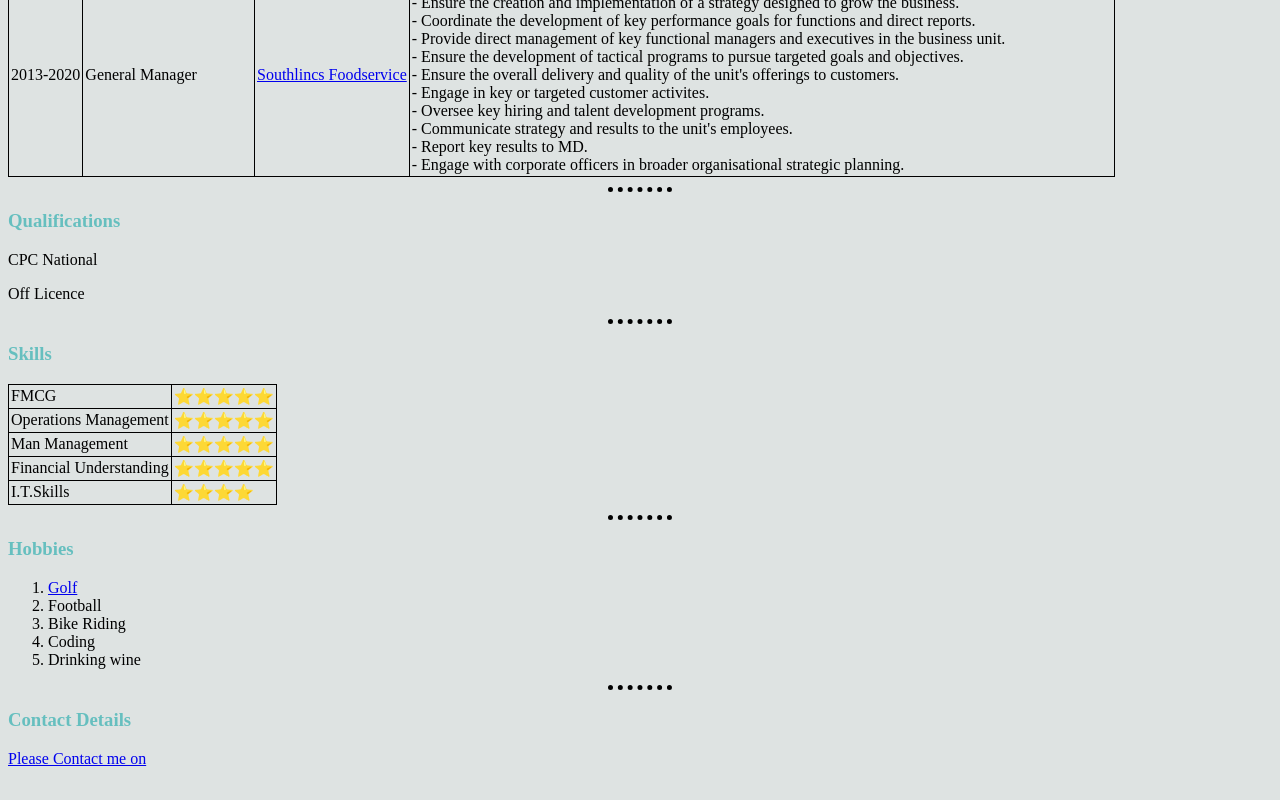
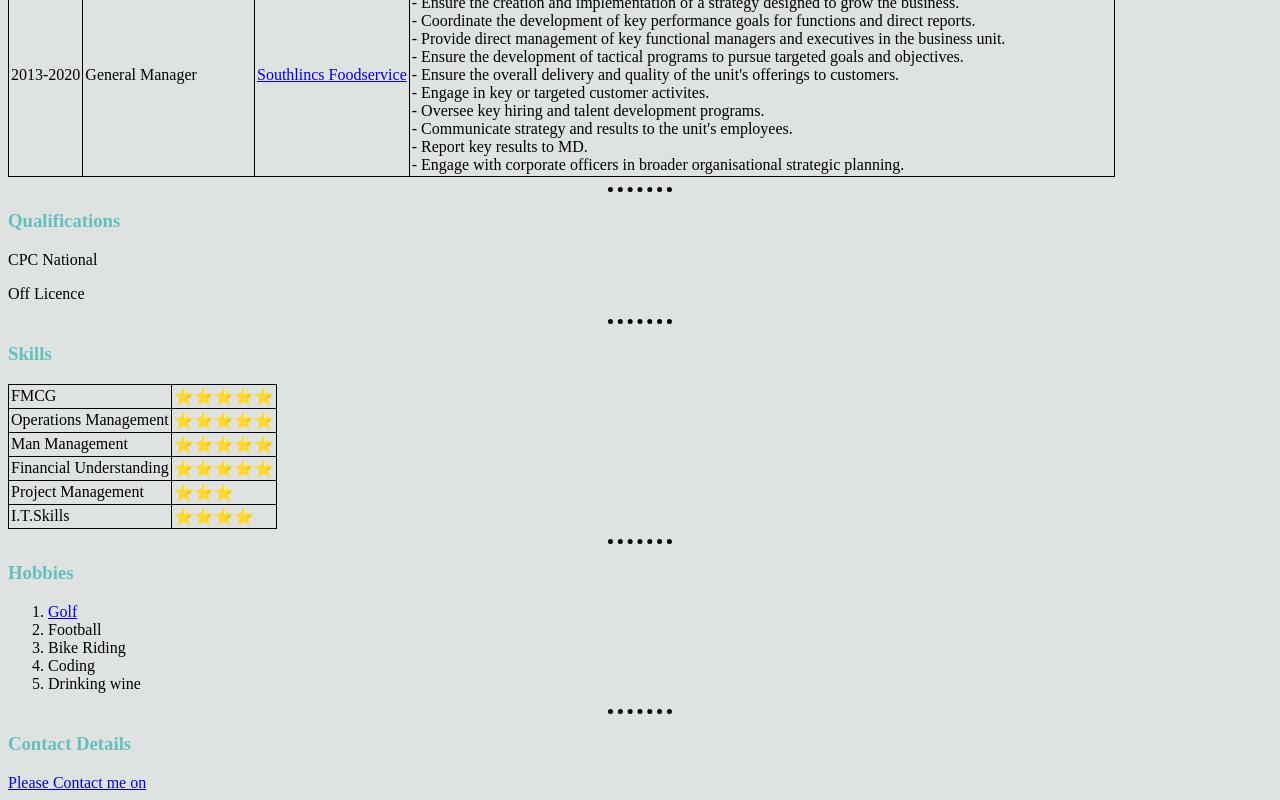
Before and after one commit to jhtommo/cv, a plain HTML site: page index.html in a window 1280 px wide. Shown: the part 1070-1870 px from the top of the page. Before the commit the page ends 1846 px from the top, so only its background shows below. Drawn offline with Linux system fonts and the light colour scheme.

Commit message:
Added information

```diff
--- a/index.html
+++ b/index.html
@@ -136,6 +136,10 @@
           <td>⭐️⭐️⭐️⭐️⭐️</td>
         </tr>
         <tr>
+          <td>Project Management</td>
+          <td>⭐️⭐️⭐️</td>
+        </tr>
+        <tr>
           <td>I.T.Skills</td>
           <td>⭐️⭐️⭐️⭐️</td>
         </tr>
```
